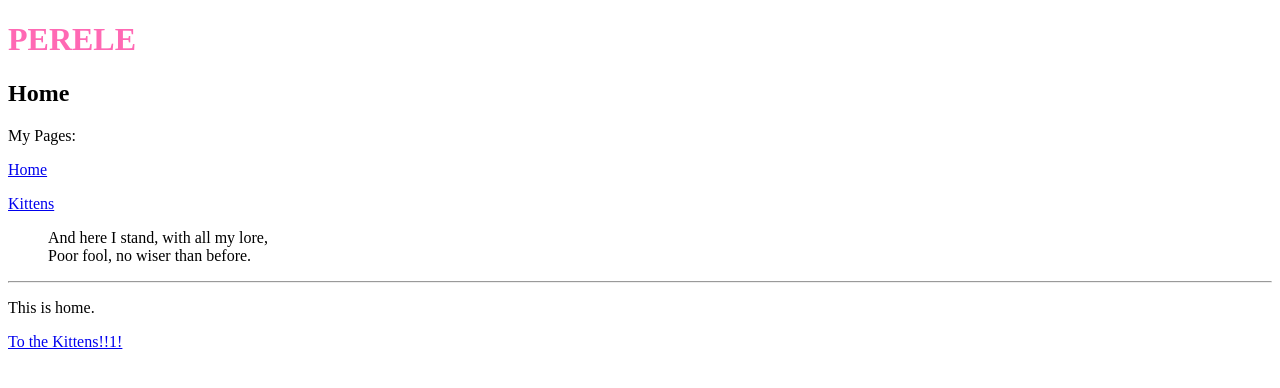
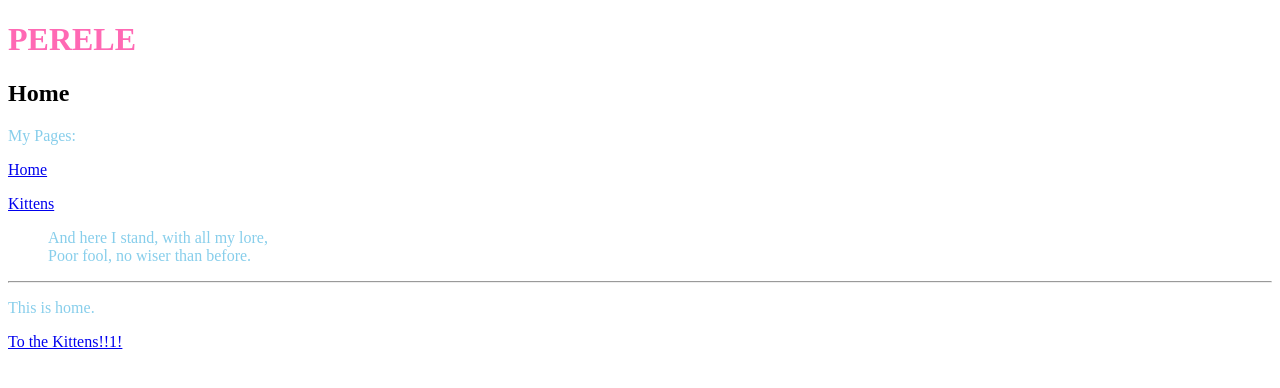
Before and after one commit to Perele/Perele.github.io, a Jekyll site: the page built from index.html, in a window 1280 px wide. Shown: the top 388 px of the page. Built offline with Jekyll 4.4.1, drawn with Linux system fonts in a browser that asks for light colours.

Commit message:
Changed paragraph color

```diff
--- a/css/style.css
+++ b/css/style.css
@@ -1 +1,2 @@
 h1 {color: hotpink;}
+p {color: skyblue;}
```
